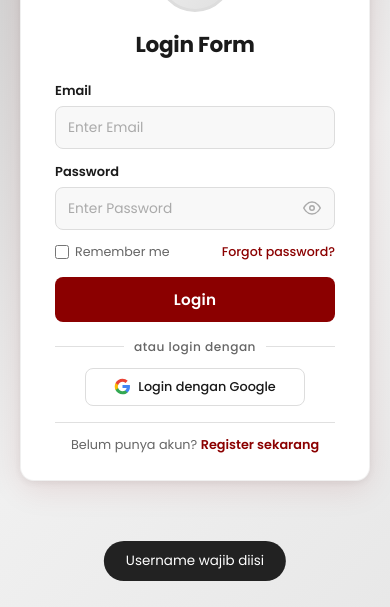
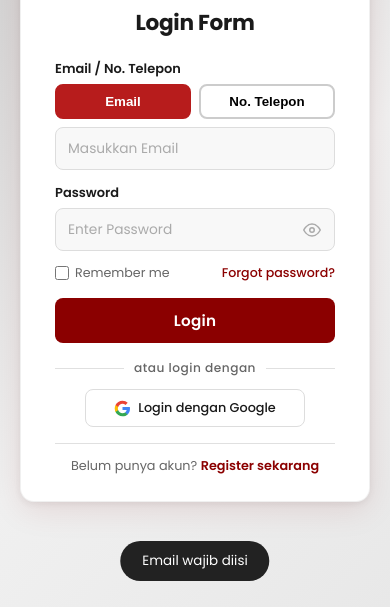
Before and after one commit to putralearn/indo5-v2, a plain HTML site: page loginuser.html in a window 390 px wide. Both pictures are taken after a click on the button "Login". Shown: the part 237-844 px from the top of the page. Drawn offline with Linux system fonts and the light colour scheme.

Commit message:
Add phone number toggle on login page

```diff
--- a/loginuser.html
+++ b/loginuser.html
@@ -51,11 +51,24 @@
 
             <h2>Login Form</h2>
 
-            <!-- Username -->
+            <!-- Toggle Email / No. Telepon -->
             <div class="field-group">
-                <label for="username">Email</label>
-                <div class="input-wrap">
-                    <input type="email" id="username" placeholder="Enter Email">
+                <label>Email / No. Telepon</label>
+                <div style="display:flex;gap:8px;margin-bottom:8px;">
+                    <button type="button" id="loginToggleEmail" onclick="switchLoginMode('email')"
+                        style="flex:1;padding:8px;border-radius:8px;border:2px solid #b71c1c;background:#b71c1c;color:#fff;font-weight:600;cursor:pointer;">
+                        Email
+                    </button>
+                    <button type="button" id="loginTogglePhone" onclick="switchLoginMode('phone')"
+                        style="flex:1;padding:8px;border-radius:8px;border:2px solid #ccc;background:transparent;color:inherit;font-weight:600;cursor:pointer;">
+                        No. Telepon
+                    </button>
+                </div>
+                <div class="input-wrap" id="loginEmailWrap">
+                    <input type="email" id="username" placeholder="Masukkan Email">
+                </div>
+                <div class="input-wrap" id="loginPhoneWrap" style="display:none;">
+                    <input type="tel" id="loginPhone" placeholder="Masukkan No. Telepon (08xxx)">
                 </div>
             </div>
 
--- a/user.js
+++ b/user.js
@@ -63,31 +63,40 @@ async function register() {
 
 // ── LOGIN ──
 async function login() {
-    const username = document.getElementById('username')?.value.trim();
+    const emailWrap = document.getElementById('loginEmailWrap');
+    const isEmailMode = !emailWrap || emailWrap.style.display !== 'none';
+    const emailVal = document.getElementById('username')?.value.trim();
+    const phoneVal = document.getElementById('loginPhone')?.value.trim();
+    const identifier = isEmailMode ? emailVal : phoneVal;
     const pass = document.getElementById('password')?.value;
     const remember = document.getElementById('rememberMe')?.checked;
 
-    if (!username) { showToast('Username wajib diisi', 'error'); return; }
+    if (!identifier) { showToast(isEmailMode ? 'Email wajib diisi' : 'Nomor telepon wajib diisi', 'error'); return; }
     if (!pass) { showToast('Password wajib diisi', 'error'); return; }
+
+    const body = isEmailMode
+        ? { email: identifier, password: pass }
+        : { phone: identifier, password: pass };
 
     try {
         const res = await fetch(API_BASE + '/api/user/login', {
             method: 'POST',
             headers: { 'Content-Type': 'application/json' },
-            body: JSON.stringify({ username, password: pass })
+            body: JSON.stringify(body)
         });
         const data = await res.json();
         if (data.success) {
             localStorage.setItem('userLoggedIn', 'true');
             localStorage.setItem('userName', data.username);
             localStorage.setItem('userEmail', data.email || '');
+            localStorage.setItem('userPhone', data.phone || '');
             localStorage.setItem('userToken', data.token);
-            if (remember) localStorage.setItem('rememberUser', username);
+            if (remember) localStorage.setItem('rememberUser', identifier);
             else localStorage.removeItem('rememberUser');
             showToast('Login berhasil!', 'success');
             setTimeout(() => { window.location.href = '/dashboard.html'; }, 1200);
         } else {
-            showToast(data.message || 'Username atau password salah', 'error');
+            showToast(data.message || 'Email/nomor atau password salah', 'error');
         }
     } catch(e) {
         showToast('Gagal menghubungi server', 'error');
@@ -104,3 +113,22 @@ window.addEventListener('DOMContentLoaded', () => {
         if (rememberBox) rememberBox.checked = true;
     }
 });
+
+// ── LOGIN MODE TOGGLE ──
+function switchLoginMode(mode) {
+    const emailWrap = document.getElementById('loginEmailWrap');
+    const phoneWrap = document.getElementById('loginPhoneWrap');
+    const emailBtn = document.getElementById('loginToggleEmail');
+    const phoneBtn = document.getElementById('loginTogglePhone');
+    if (mode === 'email') {
+        if (emailWrap) emailWrap.style.display = '';
+        if (phoneWrap) phoneWrap.style.display = 'none';
+        if (emailBtn) { emailBtn.style.background = 'var(--primary,#b71c1c)'; emailBtn.style.color = '#fff'; emailBtn.style.borderColor = 'var(--primary,#b71c1c)'; }
+        if (phoneBtn) { phoneBtn.style.background = 'transparent'; phoneBtn.style.color = 'inherit'; phoneBtn.style.borderColor = '#ccc'; }
+    } else {
+        if (emailWrap) emailWrap.style.display = 'none';
+        if (phoneWrap) phoneWrap.style.display = '';
+        if (phoneBtn) { phoneBtn.style.background = 'var(--primary,#b71c1c)'; phoneBtn.style.color = '#fff'; phoneBtn.style.borderColor = 'var(--primary,#b71c1c)'; }
+        if (emailBtn) { emailBtn.style.background = 'transparent'; emailBtn.style.color = 'inherit'; emailBtn.style.borderColor = '#ccc'; }
+    }
+}
```
